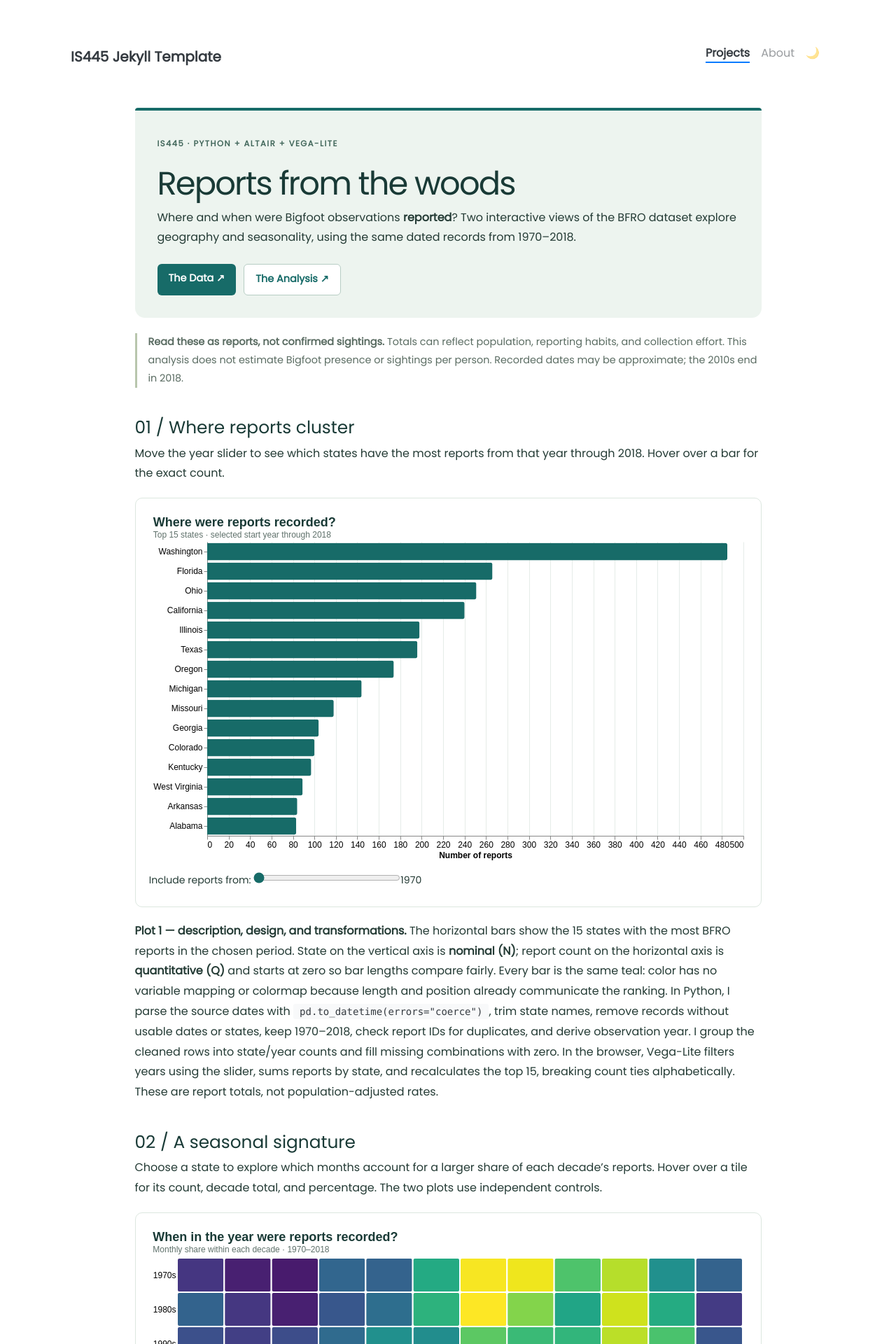
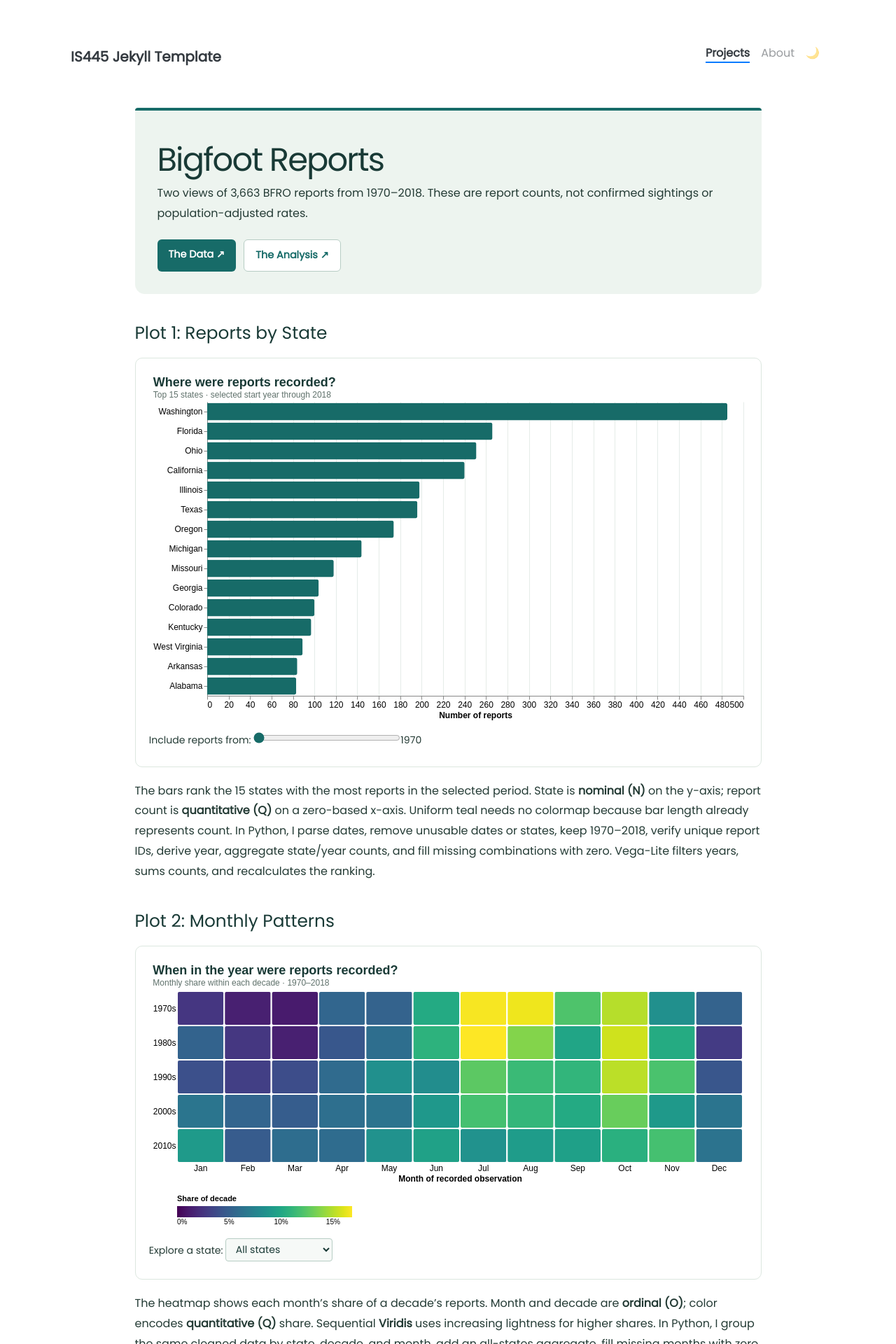
Before and after one commit to justin1540/justin1540.github.io, a Jekyll site: the page built from _projects/2_Bigfoot_reports.md, in a window 1280 px wide. Shown: the top 1920 px of the page at 70% size. Built offline with Jekyll 4.4.1, drawn with Linux system fonts in a browser that asks for light colours; nearby versions of some CDN libraries; some of the changed text lies outside the part shown.

Commit message:
Shorten assignment write-up to rubric essentials

```diff
--- a/_projects/2_Bigfoot_reports.md
+++ b/_projects/2_Bigfoot_reports.md
@@ -16,23 +16,18 @@
 <div class="bfro-report" markdown="1">
 
 <div class="bfro-hero" markdown="1">
-<span class="bfro-eyebrow">IS445 · Python + Altair + Vega-Lite</span>
 
-# Reports from the woods
+# Bigfoot Reports
 
-Where and when were Bigfoot observations **reported**? Two interactive views of the BFRO dataset explore geography and seasonality, using the same dated records from 1970–2018.
+Two views of 3,663 BFRO reports from 1970–2018. These are report counts, not confirmed sightings or population-adjusted rates.
 
 <div class="bfro-links">
-<a class="bfro-button" href="https://github.com/UIUC-iSchool-DataViz/is445_data/blob/main/bfro_reports_fall2022.csv">The Data <span aria-hidden="true">↗</span></a>
-<a class="bfro-button bfro-button-secondary" href="https://github.com/justin1540/justin1540.github.io/blob/main/python_notebooks/bfro_reports.ipynb">The Analysis <span aria-hidden="true">↗</span></a>
+<a class="bfro-button" href="https://github.com/UIUC-iSchool-DataViz/is445_data/blob/main/bfro_reports_fall2022.csv">The Data ↗</a>
+<a class="bfro-button bfro-button-secondary" href="https://github.com/justin1540/justin1540.github.io/blob/main/python_notebooks/bfro_reports.ipynb">The Analysis ↗</a>
 </div>
 </div>
 
-<p class="bfro-caveat"><strong>Read these as reports, not confirmed sightings.</strong> Totals can reflect population, reporting habits, and collection effort. This analysis does not estimate Bigfoot presence or sightings per person. Recorded dates may be approximate; the 2010s end in 2018.</p>
-
-## 01 / Where reports cluster
-
-Move the year slider to see which states have the most reports from that year through 2018. Hover over a bar for the exact count.
+## Plot 1: Reports by State
 
 <div class="bfro-chart-shell">
 <div id="bfro-rankings" class="bfro-chart" data-bfro-spec="{{ '/assets/json/bfro-state-rankings.json' | relative_url }}" role="group" aria-label="Interactive bar chart of the top 15 states by report count"></div>
@@ -40,29 +35,20 @@
 <noscript>Enable JavaScript to view this interactive chart.</noscript>
 </div>
 
-**Plot 1 — description, design, and transformations.** The horizontal bars show the 15 states with the most BFRO reports in the chosen period. State on the vertical axis is **nominal (N)**; report count on the horizontal axis is **quantitative (Q)** and starts at zero so bar lengths compare fairly. Every bar is the same teal: color has no variable mapping or colormap because length and position already communicate the ranking. In Python, I parse the source dates with `pd.to_datetime(errors="coerce")`, trim state names, remove records without usable dates or states, keep 1970–2018, check report IDs for duplicates, and derive observation year. I group the cleaned rows into state/year counts and fill missing combinations with zero. In the browser, Vega-Lite filters years using the slider, sums reports by state, and recalculates the top 15, breaking count ties alphabetically. These are report totals, not population-adjusted rates.
+The bars rank the 15 states with the most reports in the selected period. State is **nominal (N)** on the y-axis; report count is **quantitative (Q)** on a zero-based x-axis. Uniform teal needs no colormap because bar length already represents count. In Python, I parse dates, remove unusable dates or states, keep 1970–2018, verify unique report IDs, derive year, aggregate state/year counts, and fill missing combinations with zero. Vega-Lite filters years, sums counts, and recalculates the ranking.
 
-## 02 / A seasonal signature
-
-Choose a state to explore which months account for a larger share of each decade's reports. Hover over a tile for its count, decade total, and percentage. The two plots use independent controls.
+## Plot 2: Monthly Patterns
 
 <div class="bfro-chart-shell">
 <div id="bfro-monthly" class="bfro-chart" data-bfro-spec="{{ '/assets/json/bfro-monthly-patterns.json' | relative_url }}" role="group" aria-label="Interactive heatmap of monthly report shares by decade and state"></div>
 <p class="bfro-chart-status" data-bfro-status="bfro-monthly" role="status">Loading monthly patterns…</p>
 <noscript>Enable JavaScript to view this interactive chart.</noscript>
 </div>
-<p class="bfro-chart-note">Color legend rescales for the selected state. Gray indicates a decade with no dated reports. Use tooltip percentages when comparing states.</p>
 
-**Plot 2 — description, design, and transformations.** The heatmap shows the seasonal distribution of the same cleaned reports, with month and decade as **ordinal (O)** axes in chronological order. Color represents the **quantitative (Q)** share of a decade's reports recorded in each month. I chose sequential **Viridis**, whose ordered lightness progression makes increasing shares readable without implying separate categories. Its legend adjusts to the selected state's shares; gray is reserved for a decade with no reports. In Python, I group records by state, decade, and month, create an all-states aggregate, and reindex all state/decade combinations to all 12 months with zero counts for absent months. Each monthly count is divided by its state/decade total, allowing seasonal patterns to be compared despite different reporting volumes. Tooltips retain both raw counts and percentages, and explicitly identify decades with no reports. This normalization does not adjust for population or reporting effort, and the 2010s contain 2010–2018 only.
+The heatmap shows each month's share of a decade's reports. Month and decade are **ordinal (O)**; color encodes **quantitative (Q)** share. Sequential **Viridis** uses increasing lightness for higher shares. In Python, I group the same cleaned data by state, decade, and month, add an all-states aggregate, fill missing months with zero, and divide monthly counts by state/decade totals. This normalization highlights seasonality despite different reporting volumes. Gray means no reports in that decade; the color legend rescales by state. The 2010s end in 2018.
 
-### What the interactions add
+### Interactivity
 
-The **starting-year slider** changes both the counts and the ordering of the state ranking, making it possible to check whether a high all-period total also holds in recent years. The **state dropdown** filters the heatmap so an individual state's seasonal pattern can be inspected without being overwhelmed by the national total. Tooltips reveal exact counts and shares behind the visual encodings. These are data filtering and ranking interactions, beyond built-in pan and zoom; no notebook server is needed to use them.
-
-### Data and reproducibility
-
-The source contains **4,747 reports**. I exclude **950** rows with missing or unparseable dates and **134** dated rows outside 1970–2018; no valid-date rows have missing states. Both plots therefore use the same **3,663 reports across 49 states**. Report IDs are unique in this subset. The notebook includes reconciliation checks for row counts and monthly shares.
-
-The [Python notebook on GitHub](https://github.com/justin1540/justin1540.github.io/blob/main/python_notebooks/bfro_reports.ipynb) reads the original CSV **from its public URL**, documents the transformations, executes both Altair charts, and exports the exact Vega-Lite specifications embedded above. It also records the source file's SHA-256 hash. Install the [notebook requirements](https://github.com/justin1540/justin1540.github.io/blob/main/python_notebooks/requirements-bfro.txt) to rerun it. No witness narratives or exact coordinates are included in the exported chart data.
+The **year slider** updates counts and rankings, revealing whether patterns persist in recent years. The **state dropdown** isolates seasonal patterns that national totals may hide. Both filter data beyond pan/zoom; hover tooltips provide exact counts and shares.
 
 </div>
--- a/assets/css/bfro-report.css
+++ b/assets/css/bfro-report.css
@@ -1,6 +1,5 @@
 .bfro-report { color: #243b35; font-size: 16px; line-height: 1.8; padding-bottom: 2rem; }
 .bfro-report .bfro-hero { background: #edf4ef; border-top: 4px solid #176b68; border-radius: 4px 4px 14px 14px; padding: 2rem; margin-bottom: 1.4rem; }
-.bfro-report .bfro-eyebrow { color: #42675b; font-size: .72rem; font-weight: 700; letter-spacing: .13em; text-transform: uppercase; }
 .bfro-report h1 { color: #193a36; border: 0; margin-top: .65rem; font-size: clamp(2rem, 5vw, 2.9rem); letter-spacing: -.04em; line-height: 1.15; }
 .bfro-report h2 { color: #193a36; margin-top: 2.6rem; font-size: 1.55rem; border-bottom-color: #dce7df; }
 .bfro-report h3 { font-size: 1.2rem; color: #193a36; margin-top: 2rem; }
@@ -8,7 +7,6 @@
 .bfro-report a.bfro-button { display: inline-flex; gap: 1.3rem; align-items: center; padding: .55rem 1rem; background: #176b68; color: white; border-radius: 6px; text-decoration: none; font-weight: 600; font-size: .9rem; }
 .bfro-report a.bfro-button-secondary { background: white; color: #176b68; border: 1px solid #b7cdc4; }
 .bfro-report a.bfro-button:hover { box-shadow: 0 0 0 3px #b7cdc4; }
-.bfro-report .bfro-caveat { font-size: .9rem; color: #5a6c62; padding-left: 1rem; border-left: 3px solid #b8c6ad; }
 .bfro-report .bfro-chart-shell { background: white; color: #243b35; border: 1px solid #dce7df; border-radius: 10px; padding: 1.3rem 1.2rem .9rem; margin: 1.25rem 0; overflow-x: auto; }
 .bfro-report .bfro-chart { width: 100%; min-width: 510px; }
 .bfro-report .vega-embed { width: 100%; }
@@ -16,7 +14,6 @@
 .bfro-report .vega-bind { display: flex; align-items: center; gap: .6rem; flex-wrap: wrap; }
 .bfro-report .vega-bind input[type=range] { accent-color: #176b68; width: 210px; }
 .bfro-report .vega-bind select { background: #f6f9f7; border: 1px solid #b7cdc4; padding: .3rem .6rem; border-radius: 4px; color: #193a36; }
-.bfro-report .bfro-chart-note { color: #5a6c62; font-size: .83rem; margin-top: -.6rem; }
 .bfro-report .bfro-chart-status { margin: .5rem 0; color: #5a6c62; }
 .bfro-report .bfro-chart-status[data-error] { color: #a12f24; }
 [data-theme="dark"] .bfro-report { background: #fff; padding: 1.3rem; border-radius: 10px; }
```
Also changed, not shown: 3 other files.
